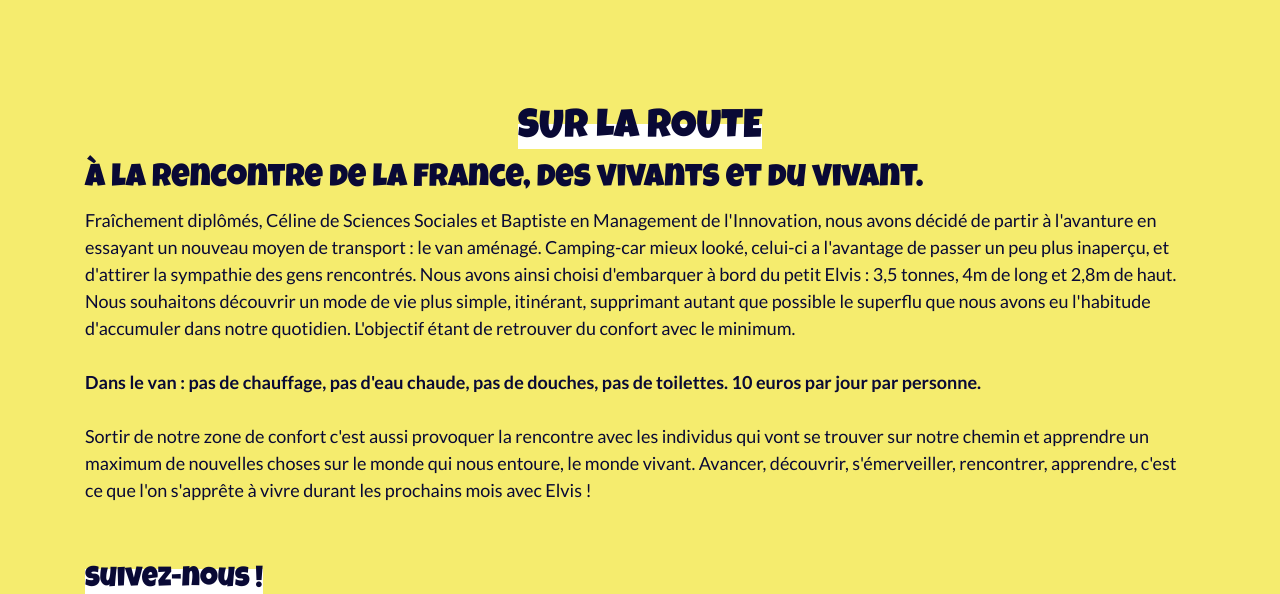
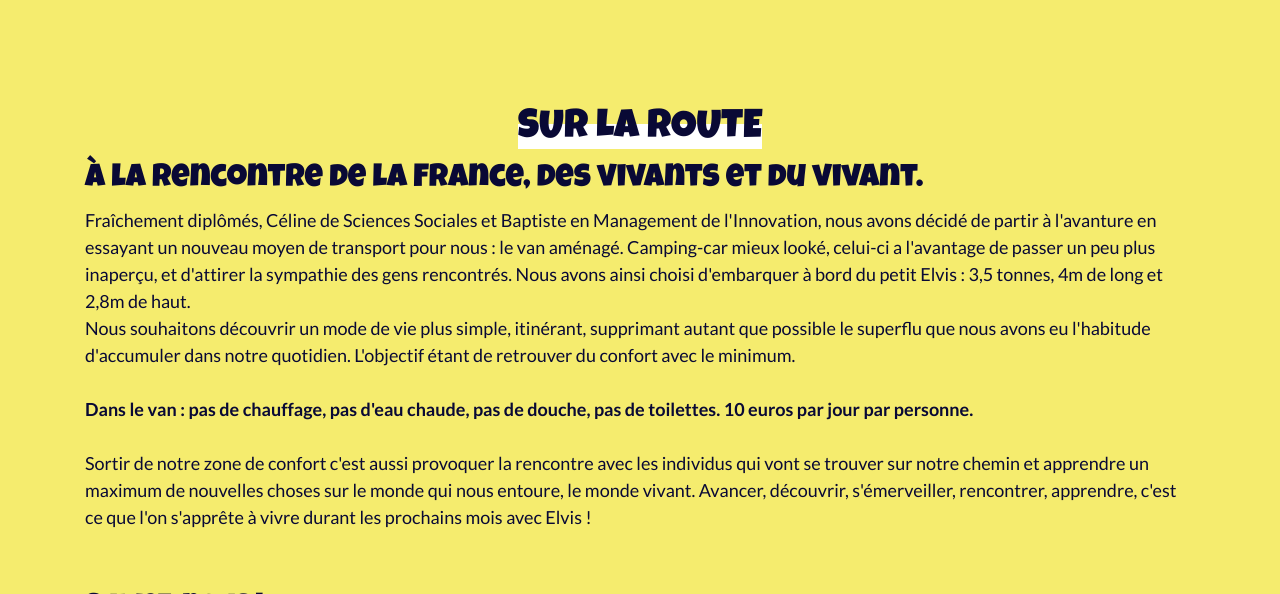
Before and after one commit to Giantbapt/viivan, a Rails app: page / in a window 1280 px wide. Shown: the part 875-1469 px from the top of the page. Run offline with Rails 7, Linux system fonts and the light colour scheme; data that the repository does not hold is empty; style sheets or scripts are compiled from the project's sources; some libraries are stand-ins or nearby versions.

Commit message:
some typos

```diff
--- a/app/views/pages/home.html.erb
+++ b/app/views/pages/home.html.erb
@@ -11,9 +11,9 @@
 			<h2>À la rencontre de la France, des vivants et du vivant.</h2>
 		</div>
 		<div class="explications">
-			<p>Fraîchement diplômés, Céline de Sciences Sociales et Baptiste en Management de l'Innovation, nous avons décidé de partir à l'avanture en essayant un nouveau moyen de transport : le van aménagé. Camping-car mieux looké, celui-ci a l'avantage de passer un peu plus inaperçu, et d'attirer la sympathie des gens rencontrés. Nous avons ainsi choisi d'embarquer à bord du petit Elvis : 3,5 tonnes, 4m de long et 2,8m de haut.
+			<p>Fraîchement diplômés, Céline de Sciences Sociales et Baptiste en Management de l'Innovation, nous avons décidé de partir à l'avanture en essayant un nouveau moyen de transport pour nous : le van aménagé. Camping-car mieux looké, celui-ci a l'avantage de passer un peu plus inaperçu, et d'attirer la sympathie des gens rencontrés. Nous avons ainsi choisi d'embarquer à bord du petit Elvis : 3,5 tonnes, 4m de long et 2,8m de haut.
 		<br>
-			Nous souhaitons découvrir un mode de vie plus simple, itinérant, supprimant autant que possible le superflu que nous avons eu l'habitude d'accumuler dans notre quotidien. L'objectif étant de retrouver du confort avec le minimum.  <br><br><strong> Dans le van : pas de chauffage, pas d'eau chaude, pas de douches, pas de toilettes. 10 euros par jour par personne. </strong>
+			Nous souhaitons découvrir un mode de vie plus simple, itinérant, supprimant autant que possible le superflu que nous avons eu l'habitude d'accumuler dans notre quotidien. L'objectif étant de retrouver du confort avec le minimum.  <br><br><strong> Dans le van : pas de chauffage, pas d'eau chaude, pas de douche, pas de toilettes. 10 euros par jour par personne. </strong>
 		<br><br>
 	        Sortir de notre zone de confort c'est aussi provoquer la rencontre avec les individus qui vont se trouver sur notre chemin et apprendre un maximum de nouvelles choses sur le monde qui nous entoure, le monde vivant.
 
--- a/db/seeds.rb
+++ b/db/seeds.rb
@@ -6,7 +6,7 @@
 #   movies = Movie.create([{ name: 'Star Wars' }, { name: 'Lord of the Rings' }])
 #   Character.create(name: 'Luke', movie: movies.first)
     Galerie.destroy_all
-  		results = Cloudinary::Api.resources_by_tag("Viivan", max_results: 100)
+  		results = Cloudinary::Api.resources_by_tag("Viivan", max_results: 110)
   		jon = results.first[1]
   		jon.each do |image|
 			beach = Galerie.new(nom: image['public_id'], url: image['url'])
```
